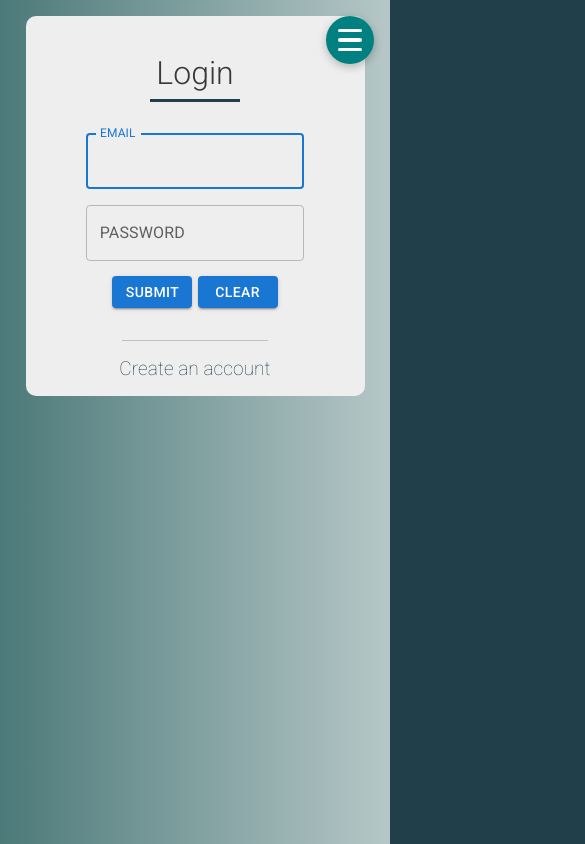
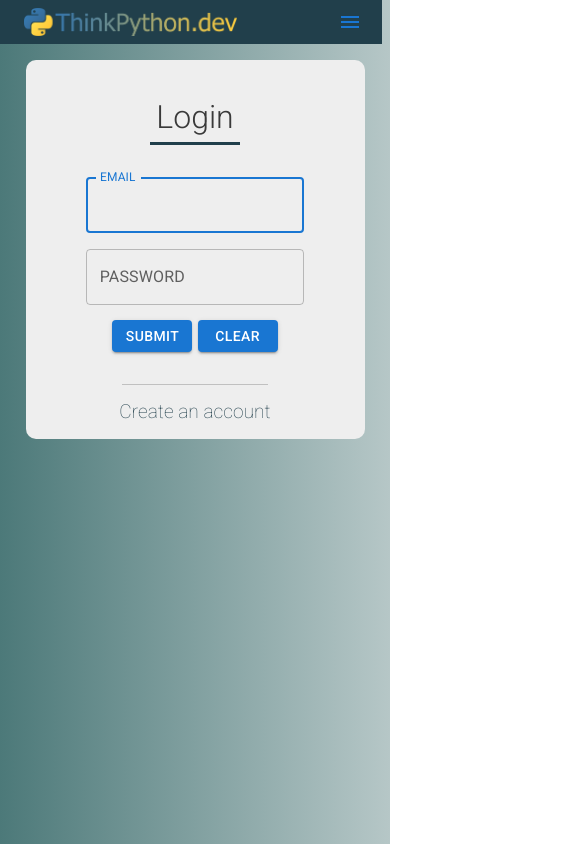
Before and after one commit to ShijuPJohn/blog-front-next, a Next.js app: page /login in a window 390 px wide. Shown: the top 844 px of the page, 585 px wide, since content can reach past the window. Built offline with nearby package versions, Linux system fonts and the light colour scheme; what next-redux-wrapper would draw is missing.

Commit message:
responsive behavior of header, posts screen

```diff
--- a/app/globals.css
+++ b/app/globals.css
@@ -25,6 +25,7 @@
 }
 
 body {
+    position: relative;
     font-size: 62.5%;
     font-family: Roboto, sans-serif;
     display: flex;
--- a/app/header/header.js
+++ b/app/header/header.js
@@ -5,10 +5,15 @@ import Link from "next/link";
 import {useDispatch, useSelector} from "react-redux";
 import AddIcon from '@mui/icons-material/Add';
 import {logout} from "@/app/reducers/user_slice";
+import MenuIcon from '@mui/icons-material/Menu';
+import CloseIcon from '@mui/icons-material/Close';
+import {Button} from "@mui/material";
+import {useRouter} from "next/navigation";
 
 
 const Header = () => {
-    const userLogin = useSelector(state => state.user.user)
+    const router = useRouter();
+    const userLogin = useSelector(state => state.user.user);
     const [showSidebar, setShowSidebar] = useState(false);
     const [hydrated, setHydrated] = React.useState(false);
     const {userInfo} = userLogin
@@ -16,24 +21,39 @@ const Header = () => {
     useEffect(() => {
         setHydrated(true);
     }, []);
+
+    useEffect(() => {
+        setShowSidebar(false)
+    }, [router.asPath])
+    useEffect(()=>{
+        if (showSidebar){
+            setTimeout(()=>{
+                setShowSidebar(false)
+            },5000)
+        }
+    },[showSidebar])
+
     if (!hydrated) {
         return null;
     }
     return (
-        <header className={showSidebar ? `${styles.header} ${styles.show}` : `${styles.header}`}>
-            {!showSidebar && <Link href={"/"}>
+        <header className={styles.header}>
+            <Link href={"/"}>
                 <div className={styles.logo_box}>
                     <img src="/logo.png" alt="logo"/>
                 </div>
-            </Link>}
-            <div className={styles.main_nav_ham_btn} onClick={(event) => {
-                setShowSidebar(existingVal => !existingVal);
-            }}>
-                <div className={`${styles.line}`}></div>
-                <div className={`${styles.line}`}></div>
-                <div className={`${styles.line}`}></div>
-            </div>
-            <nav className={`${styles.main_nav}`}>
+            </Link>
+            {/*<div className={styles.main_nav_ham_btn} onClick={(event) => {*/}
+            {/*    setShowSidebar(existingVal => !existingVal);*/}
+            {/*}}>*/}
+            {/*    <div className={`${styles.line}`}></div>*/}
+            {/*    <div className={`${styles.line}`}></div>*/}
+            {/*    <div className={`${styles.line}`}></div>*/}
+            {/*</div>*/}
+            <nav className={styles.main_nav}>
+                <Button className={styles.menu_btn} onClick={(event) => {
+                    setShowSidebar(existingVal => !existingVal);
+                }}>{showSidebar ? <CloseIcon/> : <MenuIcon/>}</Button>
                 <ul className={`${styles.main_nav_links}`}>
                     {userInfo && Object.keys(userInfo).length !== 0 ?
                         <>
@@ -50,7 +70,28 @@ const Header = () => {
                         }}>Logout</li> :
                         <li className={styles.main_nav_links_item}><Link href="/login">Login</Link></li>}
                 </ul>
+
+                <div className={showSidebar ? `${styles.side_menu} ${styles.show}` : `${styles.side_menu_hidden}`}
+                     onfocusout={() => {
+                         setShowSidebar(false)
+                     }
+                     }>
+                    <ul className={styles.side_nav_ul}>
+                        {userInfo && Object.keys(userInfo).length !== 0 ?
+                            <>
+                                <li className={styles.main_nav_links_item}><Link href="/add-post"><AddIcon/></Link></li>
+                                <li className={styles.main_nav_links_item}><Link href="/dashboard">Dashboard</Link></li>
+                            </> : null}
+                        <li className={styles.main_nav_links_item}><Link href="/">Home</Link></li>
+                        {userInfo && Object.keys(userInfo).length !== 0 ?
+                            <li className={styles.main_nav_links_item} onClick={() => {
+                                dispatch(logout())
+                            }}>Logout</li> :
+                            <li className={styles.main_nav_links_item}><Link href="/login">Login</Link></li>}
+                    </ul>
+                </div>
             </nav>
+
         </header>
     );
 };
--- a/app/header/header.module.css
+++ b/app/header/header.module.css
@@ -6,18 +6,20 @@
     display: flex;
     align-items: center;
     justify-content: space-between;
+}
 
-}
-.logo_box{
+.logo_box {
     display: flex;
     justify-content: flex-end;
     align-items: center;
     margin-left: 2rem;
 }
-.logo_box img{
+
+.logo_box img {
     height: calc(1.5rem + 1.2vw);
 }
-.logo_text{
+
+.logo_text {
     color: white;
     font-weight: 300;
 
@@ -25,7 +27,8 @@
 }
 
 .main_nav {
-
+    display: flex;
+    align-items: center;
 }
 
 
@@ -46,64 +49,61 @@
     cursor: pointer;
 }
 
+.menu_btn {
+    display: none;
+}
+
 .main_nav_links_item:hover,
 .main_nav_links_item:active {
     color: var(--secondary-color);
 }
+.side_menu{
+    position: absolute;
+    top: calc(2rem + 3vw);
+    right: 0;
+    height: 100vh;
+    background-color: var(--primary-color);
+    width: 50%;
+    display: none;
+    z-index: 100;
+}
 
-@media screen and (max-width: 768px) {
-    .header {
-        position: absolute;
-        top: 0;
-        left: 100vw;
-        height: 100vh;
-        width: 50vw;
-        transform-origin: left;
-        transition: all .5s;
+.side_nav_ul{
+    display: none;
+    list-style: none;
+}
+.side_menu_hidden{
+    display: none;
+}
+
+@media screen and (max-width: 600px) {
+    .main_nav_links {
+        display: none;
+    }
+    .main_nav {
+        display: flex;
+        align-items: center;
+    }
+    .menu_btn {
+        color: white;
+        margin-top: .4rem;
+        display: block;
+        z-index: 100;
+    }
+    .side_menu{
+        display: block;
+    }
+    .show{
+        display: flex;
+        flex-direction: column;
+        align-items: center;
         justify-content: center;
     }
-    .logo_box{
-        visibility: hidden;
+    .side_nav_ul{
+        display: block;
     }
-    .logo_box img{
-    }
-
-    .main_nav_ham_btn {
-        width: 3rem;
-        height: 3rem;
-        position: fixed;
-        top: 1rem;
-        right: 1rem;
-        cursor: pointer;
-        background-color: teal;
-        border-radius: 50%;
-        display: flex;
-        flex-direction: column;
-        justify-content: space-around;
-        align-items: center;
-        padding: .6rem;
-        box-shadow: rgba(0, 0, 0, 0.24) 0px 3px 8px;
-    }
-
-    .line {
-        width: 80%;
-        height: .2rem;
-        background-color: white;
-        border-radius: .2rem;
-        transition: all .4s ease-in;
-    }
-
-    .show {
-        left: 50vw;
-        top: 0;
-        height: 100vh;
-        width: 50vw;
-    }
-
-    .main_nav_links {
-        flex-direction: column;
-        justify-content: space-around;
-        align-items: center;
-        min-height: 50vh;
+    .main_nav_links_item {
+        margin: 1rem;
+        font-size: .9rem;
     }
 }
--- a/app/page.module.css
+++ b/app/page.module.css
@@ -14,3 +14,10 @@
     padding: 1rem 3rem;
     border-radius: 10px;
 }
+@media screen and (max-width: 600px) {
+    .main {
+        width: 97%;
+        margin: .5rem 0;
+        padding: 0 1rem;
+    }
+}
--- a/app/posts/[slug]/page.module.css
+++ b/app/posts/[slug]/page.module.css
@@ -39,7 +39,7 @@
 .image_container img {
     height: 100%;
     width: 100%;
-    object-fit: cover;
+    object-fit: contain;
 }
 
 .post_descr {
@@ -94,11 +94,17 @@
 }
 
 @media screen and (max-width: 760px) {
+    .main{
+        width: 98%;
+        padding: 1rem 0;
+        margin: .4rem 0;
+    }
     .image_container {
         width: 85%;
     }
     .post_descr{
         width: 100%;
+        padding: .5rem;
     }
 }
 
```
Also changed, not shown: app/post_card/post_card.module.css (+7 -3 lines).
